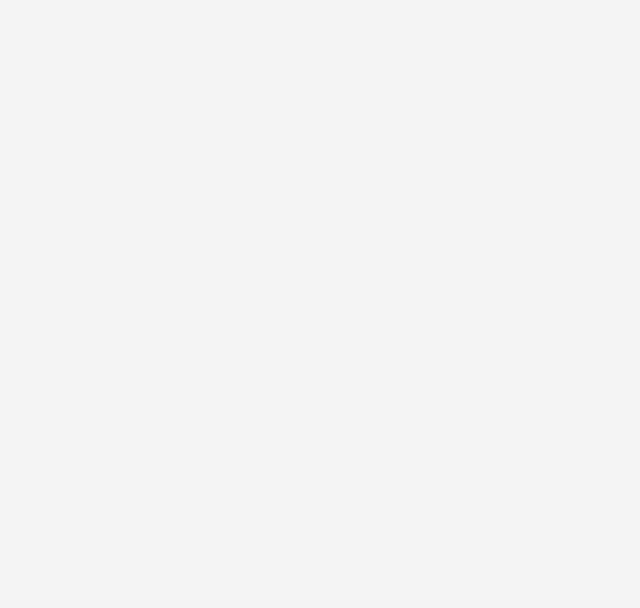
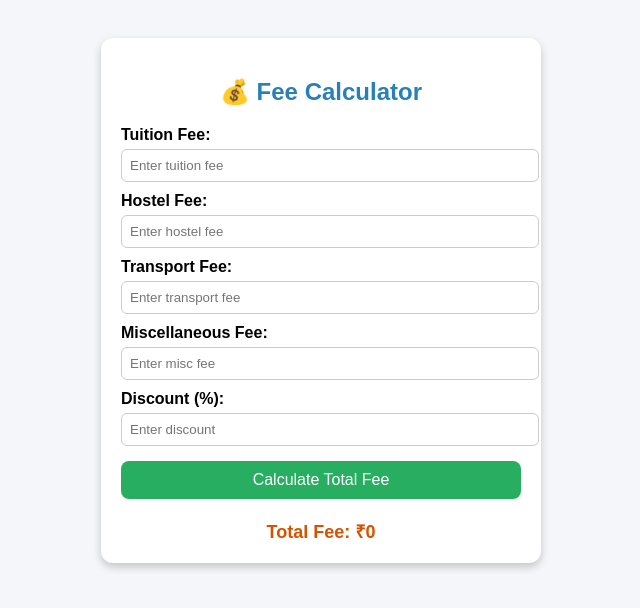
Before and after one commit to Nagamanikorada/Challenges, a plain HTML site: page index.html in a window 1280 px wide. Shown: the whole page, without its empty margins (319-959 px from the left). Drawn offline with Linux system fonts and the light colour scheme.

Commit message:
Update index.html

```diff
--- a/index.html
+++ b/index.html
@@ -3,26 +3,101 @@
 <head>
   <meta charset="UTF-8">
   <meta name="viewport" content="width=device-width, initial-scale=1.0">
-  <title>Web Tracker</title>
+  <title>Fee Calculator</title>
   <style>
     body {
       font-family: Arial, sans-serif;
-      background: #f4f4f4;
-      text-align: center;
-      padding: 50px;
+      background: #f4f6f9;
+      padding: 30px;
     }
-    .tracker {
-      background: white;
-      padding: 20px;
-      border-radius: 10px;
-      box-shadow: 0px 4px 8px rgba(0,0,0,0.2);
+    .calculator {
       max-width: 400px;
       margin: auto;
+      background: #fff;
+      padding: 20px;
+      border-radius: 12px;
+      box-shadow: 0px 4px 8px rgba(0,0,0,0.2);
     }
-    h1 {
+    h2 {
+      text-align: center;
       color: #2980b9;
+    }
+    label {
+      font-weight: bold;
+      display: block;
+      margin-top: 10px;
+    }
+    input {
+      width: 100%;
+      padding: 8px;
+      margin-top: 5px;
+      border: 1px solid #ccc;
+      border-radius: 6px;
+    }
+    button {
+      margin-top: 15px;
+      width: 100%;
+      padding: 10px;
+      background: #27ae60;
+      color: white;
+      font-size: 16px;
+      border: none;
+      border-radius: 8px;
+      cursor: pointer;
+    }
+    button:hover {
+      background: #1e8449;
+    }
+    .result {
+      margin-top: 20px;
+      font-size: 18px;
+      font-weight: bold;
+      text-align: center;
+      color: #d35400;
     }
   </style>
 </head>
 <body>
- </html>
+  <div class="calculator">
+    <h2>💰 Fee Calculator</h2>
+
+    <label for="tuition">Tuition Fee:</label>
+    <input type="number" id="tuition" placeholder="Enter tuition fee">
+
+    <label for="hostel">Hostel Fee:</label>
+    <input type="number" id="hostel" placeholder="Enter hostel fee">
+
+    <label for="transport">Transport Fee:</label>
+    <input type="number" id="transport" placeholder="Enter transport fee">
+
+    <label for="misc">Miscellaneous Fee:</label>
+    <input type="number" id="misc" placeholder="Enter misc fee">
+
+    <label for="discount">Discount (%):</label>
+    <input type="number" id="discount" placeholder="Enter discount">
+
+    <button onclick="calculateFee()">Calculate Total Fee</button>
+
+    <div class="result" id="result">Total Fee: ₹0</div>
+  </div>
+
+  <script>
+    function calculateFee() {
+      let tuition = parseFloat(document.getElementById("tuition").value) || 0;
+      let hostel = parseFloat(document.getElementById("hostel").value) || 0;
+      let transport = parseFloat(document.getElementById("transport").value) || 0;
+      let misc = parseFloat(document.getElementById("misc").value) || 0;
+      let discount = parseFloat(document.getElementById("discount").value) || 0;
+
+      // Calculate total
+      let total = tuition + hostel + transport + misc;
+
+      // Apply discount
+      let discountAmount = (total * discount) / 100;
+      let finalAmount = total - discountAmount;
+
+      document.getElementById("result").innerText = "Total Fee: ₹" + finalAmount.toFixed(2);
+    }
+  </script>
+</body>
+</html>
```
